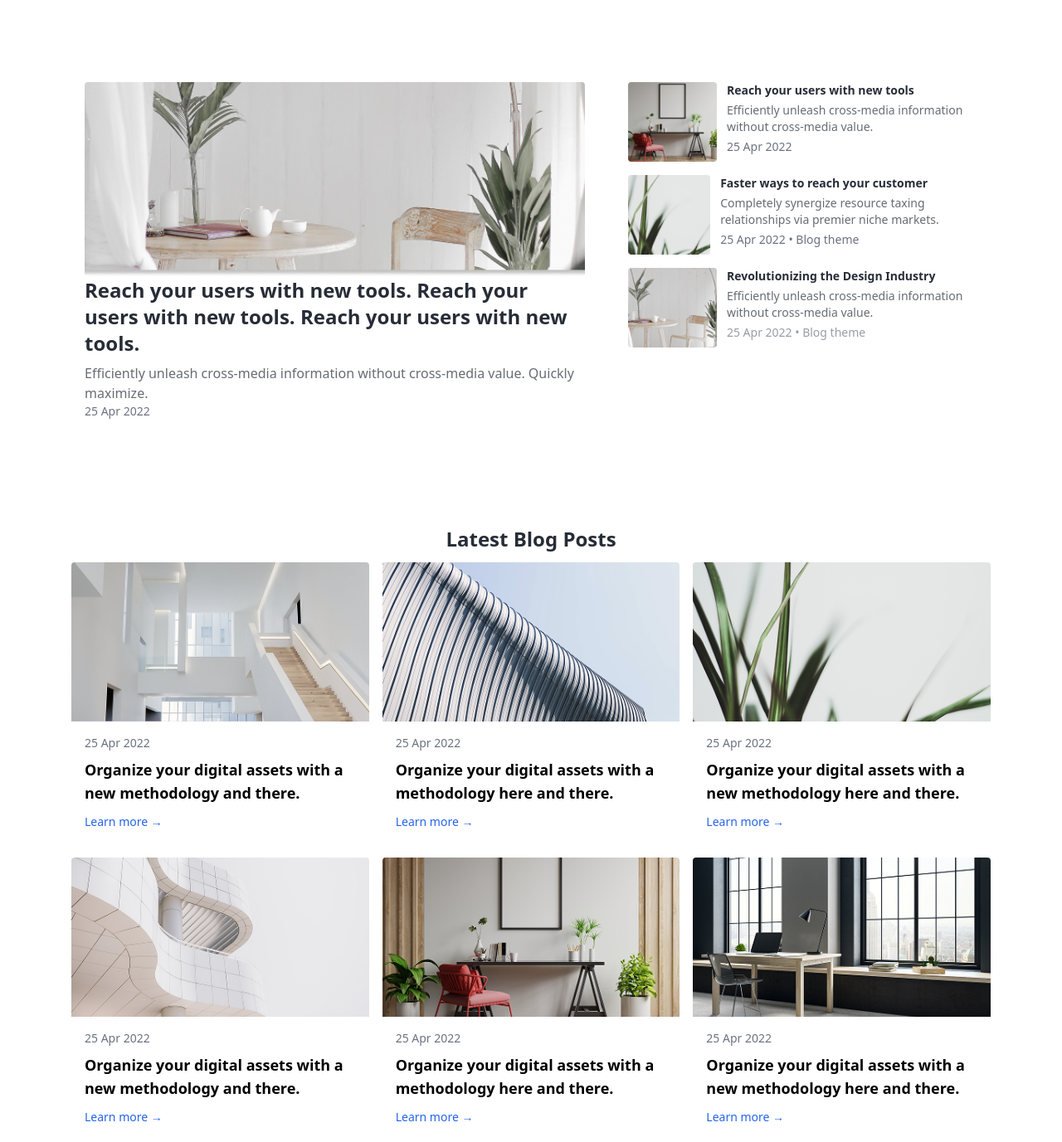
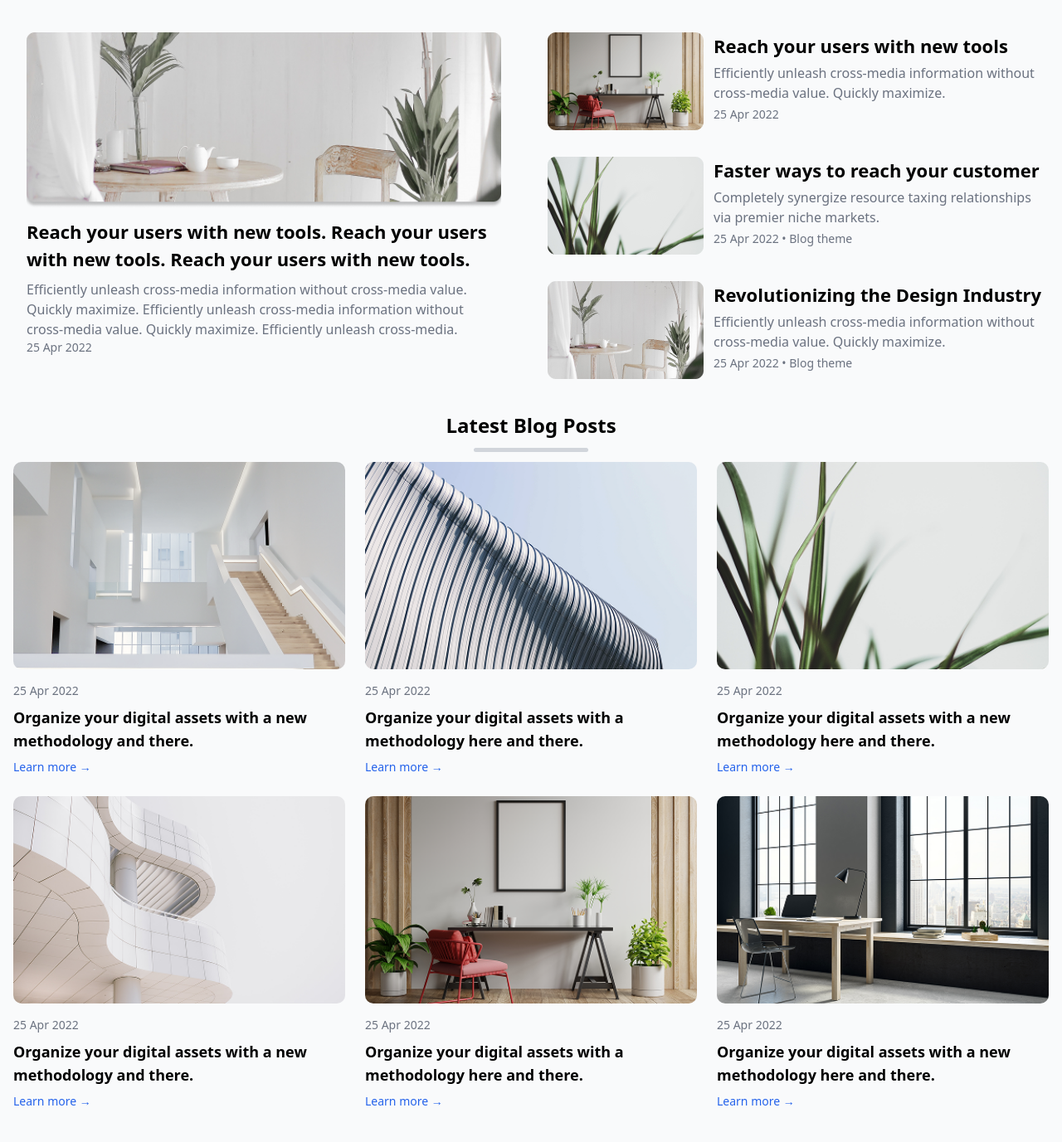
Before and after one commit to Abdelrahman-Elfiky/tailwind-task, a website: page index.html in a window 1280 px wide. Shown: the part 13-1390 px from the top of the page at 83% size. After the commit the page ends 1368 px from the top, so only its background shows below. Drawn offline with nearby package versions, Linux system fonts and the light colour scheme.

Commit message:
Update index.html

```diff
--- a/index.html
+++ b/index.html
@@ -1,170 +1,252 @@
 <!DOCTYPE html>
 <html lang="en">
 <head>
-    <meta charset="UTF-8" />
-    <meta name="viewport" content="width=device-width, initial-scale=1.0" />
-    <title>Document</title>
-    <link rel="stylesheet" href="./css/tailwind.css" />
+    <meta charset="UTF-8">
+    <meta name="viewport" content="width=device-width, initial-scale=1.0">
+        <title>Tailwind-Task</title>
+    <link rel="stylesheet" href="./css/style.css">
+
+
 </head>
-  <body>
-    <section class="my-4 py-20">
-  <div class="max-w-[1140px] mx-auto px-4">
-    <div class="flex flex-col lg:flex-row lg:gap-5">
+<body class="bg-gray-50">
+    <!-- Blog Section -->
+    <section class="my-4 py-5 order-1 order-md-2">
+        <div class="container mx-auto px-4">
+            <div class="flex flex-col lg:flex-row lg:items-start lg:justify-center lg:gap-10">
 
-      <!-- Left Column -->
-      <div class="w-full md:w-7/12 flex flex-col mb-4">
-        <div class="bg-white p-4 rounded  h-full flex flex-col">
-          <picture>
-            <img src="./imgs/Tooltip.png" alt="Main Post"
-              class="w-full h-full object-cover mb-3 rounded " />
+                <!-- Main Post -->
+                <div class="flex flex-col mb-4 lg:w-[49%] lg:pt-0">
+                    <div class="p-4 flex flex-col h-full">
+                        <picture >
+                            <img
+                                src="./imgs/Tooltip.png"
+                                class="w-full h-auto object-cover rounded-md mb-3"
+                                alt="Main Post"
+                            />
                         </picture>
-          <h2 class="text-2xl font-bold mb-2 text-text-color">
-            Reach your users with new tools. Reach your users with new tools. Reach your users with new tools.
+                        <h2 class="font-bold mb-2 text-text-color text-[1.375rem]">
+                            Reach your users with new tools. Reach your users with new
+                            tools. Reach your users with new tools.
                         </h2>
-          <p class="text-text-color/70">
-            Efficiently unleash cross-media information without cross-media value. Quickly maximize.
+                        <p class="text-base text-gray-500">
+                            Efficiently unleash cross-media information without
+                            cross-media value. Quickly maximize. Efficiently unleash
+                            cross-media information without cross-media value. Quickly
+                            maximize. Efficiently unleash cross-media.
                         </p>
-          <p class="text-sm text-gray-500 mt-auto">25 Apr 2022</p>
+                        <p class="text-gray-500 text-sm mt-auto">25 Apr 2022</p>
                     </div>
                 </div>
 
-      <!-- Right Column -->
-      <div class="w-full lg:w-5/12 flex flex-col mb-4">
-        <div class="bg-white p-4 rounded  h-full flex flex-col gap-4">
-
-          <!-- Post 1 -->
-          <div class="flex gap-x-3">
-            <picture>
-              <img src="./imgs/Container.png" alt="Post"
-                class="w-auto h-24 object-cover rounded  mr-3" />
+                <!-- Side Posts -->
+                <div class="flex flex-col gap-8 lg:w-[49%]  mt-4 lg:pt-0 ">
+                    <div class="flex items-start gap-3">
+                        <picture class="flex-shrink-0">
+                            <img
+                                src="./imgs/Container.png"
+                                class="w-[188px] h-[118px] object-cover rounded-md"
+                                alt="Post"
+                            />
                         </picture>
-            <div>
-              <h2 class="text-sm font-bold mb-1 text-text-color">
+                        <div class="flex-1">
+                            <h2 class="font-bold mb-1 text-text-color text-[1.375rem]">
                                 Reach your users with new tools
                             </h2>
-              <p class="text-sm text-text-color/70 mb-1">
-                Efficiently unleash cross-media information without cross-media value.
+                            <p class="text-base text-gray-500 mb-1">
+                                Efficiently unleash cross-media information without
+                                cross-media value. Quickly maximize.
                             </p>
-              <p class="text-sm text-gray-500 mb-0">25 Apr 2022</p>
+                            <p class="text-gray-500 text-sm mb-0">25 Apr 2022</p>
                         </div>
                     </div>
 
-          <!-- Post 2 -->
-          <div class="flex gap-x-3">
-            <picture>
-              <img src="./imgs/Container (1).png" alt="Post"
-                class="w-auto h-24 object-cover rounded  mr-3" />
+                    <div class="flex items-start gap-3">
+                        <picture class="flex-shrink-0">
+                            <img
+                                src="./imgs/Container (1).png"
+                                class="w-[188px] h-[118px] object-cover rounded-md"
+                                alt="Post"
+                            />
                         </picture>
-            <div>
-              <h2 class="text-sm font-bold mb-1 text-text-color">
+                        <div class="flex-1">
+                            <h2 class="font-bold mb-1 text-text-color text-[1.375rem]">
                                 Faster ways to reach your customer
                             </h2>
-              <p class="text-sm text-text-color/70 mb-1">
-                Completely synergize resource taxing relationships via premier niche markets.
+                            <p class="text-base text-gray-500 mb-1">
+                                Completely synergize resource taxing relationships via
+                                premier niche markets.
                             </p>
-              <p class="text-sm text-gray-500 mb-0">25 Apr 2022 • Blog theme</p>
+                            <p class="text-gray-500 text-sm mb-0">
+                                25 Apr 2022 • Blog theme
+                            </p>
                         </div>
                     </div>
 
-          <!-- Post 3 -->
-          <div class="flex gap-x-3">
-            <picture>
-              <img src="./imgs/Container (2).png" alt="Post"
-                class="w-auto h-24 object-cover rounded  mr-3" />
+                    <div class="flex items-start gap-3">
+                        <picture class="flex-shrink-0">
+                            <img
+                                src="./imgs/Container (2).png"
+                                class="w-[188px] h-[118px] object-cover rounded-md"
+                                alt="Post"
+                            />
                         </picture>
-            <div>
-              <h2 class="text-sm font-bold mb-1 text-text-color">
+                        <div class="flex-1">
+                            <h2 class="font-bold mb-1 text-text-color text-[1.375rem]">
                                 Revolutionizing the Design Industry
                             </h2>
-              <p class="text-sm text-text-color/70 mb-1">
-                Efficiently unleash cross-media information without cross-media value.
+                            <p class="text-base text-gray-500 mb-1">
+                                Efficiently unleash cross-media information without
+                                cross-media value. Quickly maximize.
                             </p>
-              <p class="text-sm text-gray-500/70 mb-0">25 Apr 2022 • Blog theme</p>
+                            <p class="text-gray-500 text-sm mb-0">
+                                25 Apr 2022 • Blog theme
+                            </p>
                         </div>
                     </div>
-
                 </div>
-      </div>
-
             </div>
         </div>
     </section>
 
-<div class="mb-4 max-w-[1140px] mx-auto px-4">
-      <h2 class="text-center text-2xl font-bold text-text-color">Latest Blog Posts</h2>
-
-      <div class="grid grid-cols-1 md:grid-cols-2 lg:grid-cols-3 gap-4 mt-3">
-
-        <!-- Card -->
-        <div class="bg-white rounded  overflow-hidden">
-          <img src="./imgs/Rectangle 1.png" alt="..." class="w-full h-48 object-cover" />
-          <div class="p-4">
-            <p class="text-sm text-gray-500 mb-2">25 Apr 2022</p>
-            <h3 class="text-lg font-bold mb-2">
+    <!-- Blog Cards Section -->
+    <div class="mb-4 container mx-auto px-4">
+        <h2 class="text-center text-text-color text-2xl font-bold relative pb-4">
+            Latest Blog Posts
+            <div class="absolute left-1/2 bottom-0 transform -translate-x-1/2 w-[8.625rem] h-[5px] bg-gray-300 rounded-[10px]"></div>
+        </h2>
+        <div class="grid grid-cols-1 md:grid-cols-2 lg:grid-cols-3 gap-6 mt-3">
+            <div class="col">
+                <div class="h-full">
+                    <picture>
+                        <img
+                            src="./imgs/Rectangle 1.png"
+                            class="w-full h-auto object-cover rounded-[10px] aspect-[16/10]"
+                            alt="..."
+                        />
+                    </picture>
+                    <div class="pt-4">
+                        <p class="text-gray-500 text-sm">25 Apr 2022</p>
+                        <h3 class="text-lg font-bold text-text-color mt-2">
                             Organize your digital assets with a new methodology and there.
                         </h3>
-            <a href="#" class="text-blue-600 text-sm">Learn more →</a>
+                        <a href="#" class="text-blue-600 no-underline text-sm inline-block mt-2"
+                            >Learn more →</a
+                        >
+                    </div>
                 </div>
             </div>
 
-        <!-- Repeat Cards -->
-        <div class="bg-white rounded  overflow-hidden">
-          <img src="./imgs/Rectangle 1 (1).png" alt="..." class="w-full h-48 object-cover" />
-          <div class="p-4">
-            <p class="text-sm text-gray-500 mb-2">25 Apr 2022</p>
-            <h3 class="text-lg font-bold mb-2">
-              Organize your digital assets with a methodology here and there.
+            <div class="col">
+                <div class="h-full">
+                    <picture>
+                        <img
+                            src="./imgs/Rectangle 1 (1).png"
+                            class="w-full h-auto object-cover rounded-[10px] aspect-[16/10]"
+                            alt="..."
+                        />
+                    </picture>
+                    <div class="pt-4">
+                        <p class="text-gray-500 text-sm">25 Apr 2022</p>
+                        <h3 class="text-lg font-bold text-text-color mt-2">
+                            Organize your digital assets with a methodology here and
+                            there.
                         </h3>
-            <a href="#" class="text-blue-600 text-sm">Learn more →</a>
+                        <a href="#" class="text-blue-600 no-underline text-sm inline-block mt-2"
+                            >Learn more →</a
+                        >
+                    </div>
                 </div>
             </div>
 
-        <div class="bg-white rounded  overflow-hidden">
-          <img src="./imgs/Rectangle 1 (2).png" alt="..." class="w-full h-48 object-cover" />
-          <div class="p-4">
-            <p class="text-sm text-gray-500 mb-2">25 Apr 2022</p>
-            <h3 class="text-lg font-bold mb-2">
-              Organize your digital assets with a new methodology here and there.
+            <div class="col">
+                <div class="h-full">
+                    <picture>
+                        <img
+                            src="./imgs/Rectangle 1 (2).png"
+                            class="w-full h-auto object-cover rounded-[10px] aspect-[16/10]"
+                            alt="..."
+                        />
+                    </picture>
+                    <div class="pt-4">
+                        <p class="text-gray-500 text-sm">25 Apr 2022</p>
+                        <h3 class="text-lg font-bold text-text-color mt-2">
+                            Organize your digital assets with a new methodology here and
+                            there.
                         </h3>
-            <a href="#" class="text-blue-600 text-sm">Learn more →</a>
+                        <a href="#" class="text-blue-600 no-underline text-sm inline-block mt-2"
+                            >Learn more →</a
+                        >
+                    </div>
                 </div>
             </div>
 
-        <div class="bg-white rounded  overflow-hidden">
-          <img src="./imgs/Rectangle 1 (3).png" alt="..." class="w-full h-48 object-cover" />
-          <div class="p-4">
-            <p class="text-sm text-gray-500 mb-2">25 Apr 2022</p>
-            <h3 class="text-lg font-bold mb-2">
+            <div class="col">
+                <div class="h-full">
+                    <picture>
+                        <img
+                            src="./imgs/Rectangle 1 (3).png"
+                            class="w-full h-auto object-cover rounded-[10px] aspect-[16/10]"
+                            alt="..."
+                        />
+                    </picture>
+                    <div class="pt-4">
+                        <p class="text-gray-500 text-sm">25 Apr 2022</p>
+                        <h3 class="text-lg font-bold text-text-color mt-2">
                             Organize your digital assets with a new methodology and there.
                         </h3>
-            <a href="#" class="text-blue-600 text-sm">Learn more →</a>
+                        <a href="#" class="text-blue-600 no-underline text-sm inline-block mt-2"
+                            >Learn more →</a
+                        >
+                    </div>
                 </div>
             </div>
 
-        <div class="bg-white rounded  overflow-hidden">
-          <img src="./imgs/Rectangle 1 (4).png" alt="..." class="w-full h-48 object-cover" />
-          <div class="p-4">
-            <p class="text-sm text-gray-500 mb-2">25 Apr 2022</p>
-            <h3 class="text-lg font-bold mb-2">
-              Organize your digital assets with a methodology here and there.
+            <div class="col">
+                <div class="h-full">
+                    <picture>
+                        <img
+                            src="./imgs/Rectangle 1 (4).png"
+                            class="w-full h-auto object-cover rounded-[10px] aspect-[16/10]"
+                            alt="..."
+                        />
+                    </picture>
+                    <div class="pt-4">
+                        <p class="text-gray-500 text-sm">25 Apr 2022</p>
+                        <h3 class="text-lg font-bold text-text-color mt-2">
+                            Organize your digital assets with a methodology here and
+                            there.
                         </h3>
-            <a href="#" class="text-blue-600 text-sm">Learn more →</a>
+                        <a href="#" class="text-blue-600 no-underline text-sm inline-block mt-2"
+                            >Learn more →</a
+                        >
+                    </div>
                 </div>
             </div>
 
-        <div class="bg-white rounded  overflow-hidden">
-          <img src="./imgs/Rectangle 1 (5).png" alt="..." class="w-full h-48 object-cover" />
-          <div class="p-4">
-            <p class="text-sm text-gray-500 mb-2">25 Apr 2022</p>
-            <h3 class="text-lg font-bold mb-2">
-              Organize your digital assets with a new methodology here and there.
+            <div class="col">
+                <div class="h-full">
+                    <picture>
+                        <img
+                            src="./imgs/Rectangle 1 (5).png"
+                            class="w-full h-auto object-cover rounded-[10px] aspect-[16/10]"
+                            alt="..."
+                        />
+                    </picture>
+                    <div class="pt-4">
+                        <p class="text-gray-500 text-sm">25 Apr 2022</p>
+                        <h3 class="text-lg font-bold text-text-color mt-2">
+                            Organize your digital assets with a new methodology here and
+                            there.
                         </h3>
-            <a href="#" class="text-blue-600 text-sm">Learn more →</a>
+                        <a href="#" class="text-blue-600 no-underline text-sm inline-block mt-2"
+                            >Learn more →</a
+                        >
+                    </div>
+                </div>
+            </div>
         </div>
     </div>
 
-      </div>
-    </div>
-
+    <script src="https://cdn.tailwindcss.com"></script>
 </body>
 </html>
```
Lines whose indentation alone changed are shown as unchanged.
